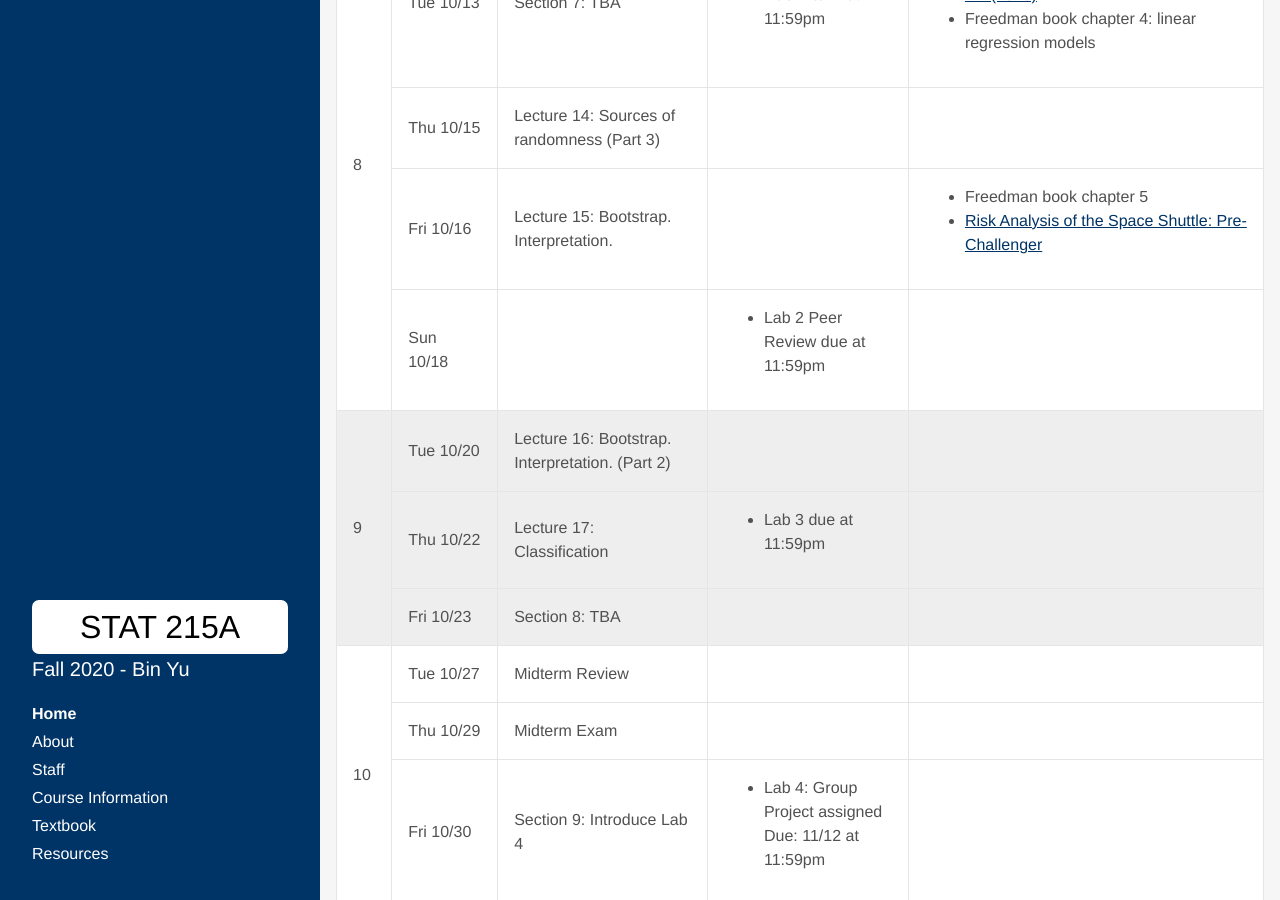
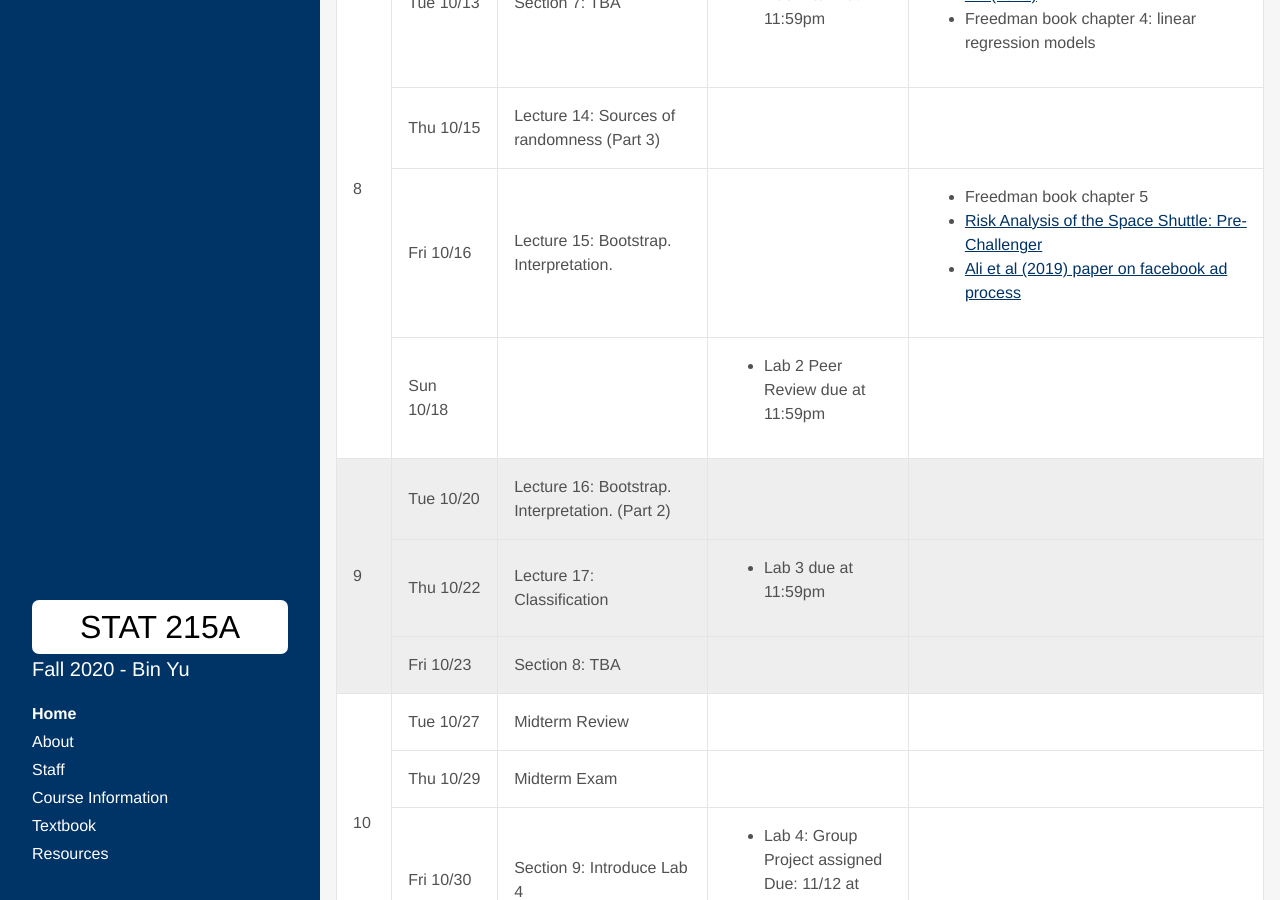
Before and after one commit to Yu-Group/stat-215a-fall-2020, a Jekyll site: the page built from index.html, in a window 1280 px wide and 900 px high, scrolled down 3510 px. Built offline with Jekyll 4.4.1, drawn with Linux system fonts in a browser that asks for light colours; some web fonts are replaced; the list of posts is cut into pages by our own code.

Commit message:
Add Facebook paper from pre-lecture

```diff
--- a/_data/syllabus2.yml
+++ b/_data/syllabus2.yml
@@ -181,6 +181,8 @@ weeks:
         - name: "Freedman book chapter 5"
         - name: "Risk Analysis of the Space Shuttle: Pre-Challenger"
           url: "https://www.tandfonline.com/doi/abs/10.1080/01621459.1989.10478858"
+        - name: "Ali et al (2019) paper on facebook ad process"
+          url: "https://arxiv.org/abs/1904.02095"
     - date: Sun 10/18
       assignments:
         - name: Lab 2 Peer Review due at 11:59pm
```
